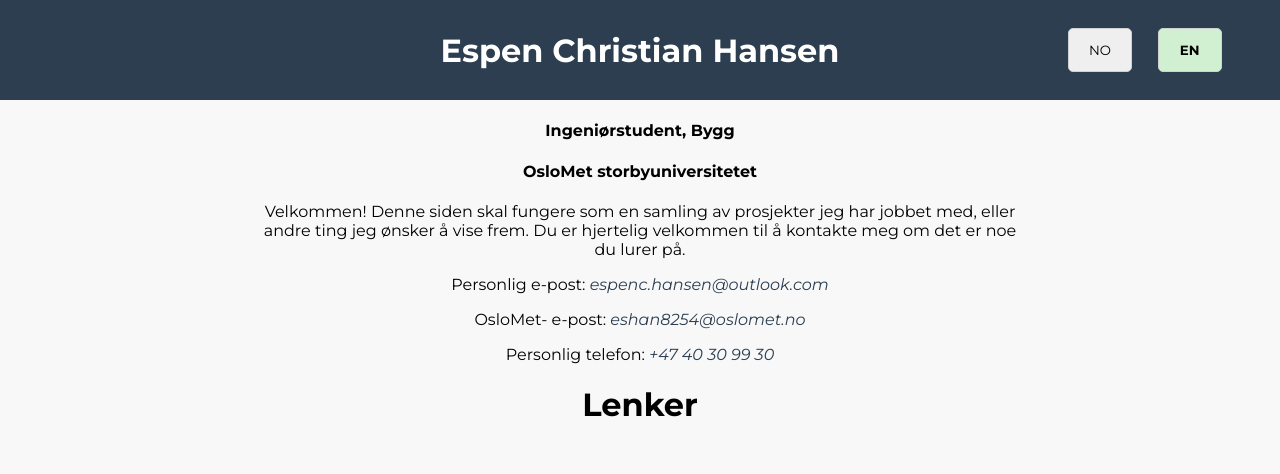
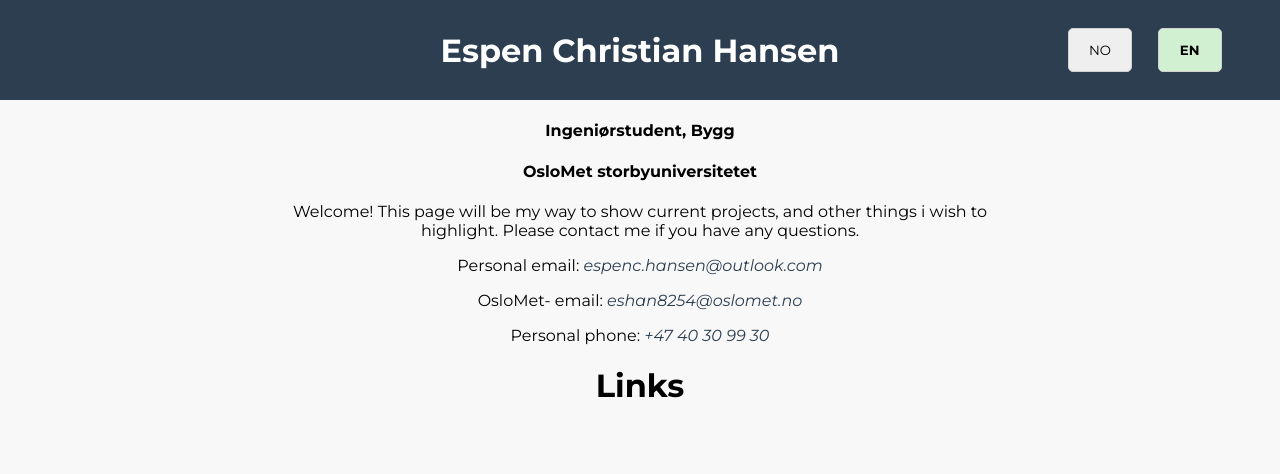
Before and after one commit to espenchansen/espenchansen.github.io, a plain HTML site: page indexen.html in a window 1280 px wide. Shown: the top 474 px of the page. Drawn offline with Linux system fonts and the light colour scheme.

Commit message:
Update indexen.html

```diff
--- a/indexen.html
+++ b/indexen.html
@@ -47,24 +47,24 @@
 <h4>Ingeniørstudent, Bygg</h4>
 <h4>OsloMet storbyuniversitetet</h4>
 <p>
-    Velkommen! Denne siden skal fungere som en samling av prosjekter jeg har jobbet med, eller andre ting jeg ønsker å vise frem. Du er hjertelig velkommen til å kontakte meg om det er noe du lurer på.
+    Welcome! This page will be my way to show current projects, and other things i wish to highlight. Please contact me if you have any questions.
 </p>
 
 <p>
-    Personlig e-post:
+    Personal email:
     <a href="mailto:espenc.hansen@outlook.com">espenc.hansen@outlook.com</a>
 </p>
 <p>
-    OsloMet- e-post:
+    OsloMet- email:
     <a href="mailto:eshan8254@oslomet.no">eshan8254@oslomet.no</a>
 </p>
 <p>
-    Personlig telefon:
+    Personal phone:
     <a href="tel:+4740309930">+47 40 30 99 30</a>
 </p>
 
 <h1>
-    Lenker
+    Links
 </h1>
 </div>
 
```
